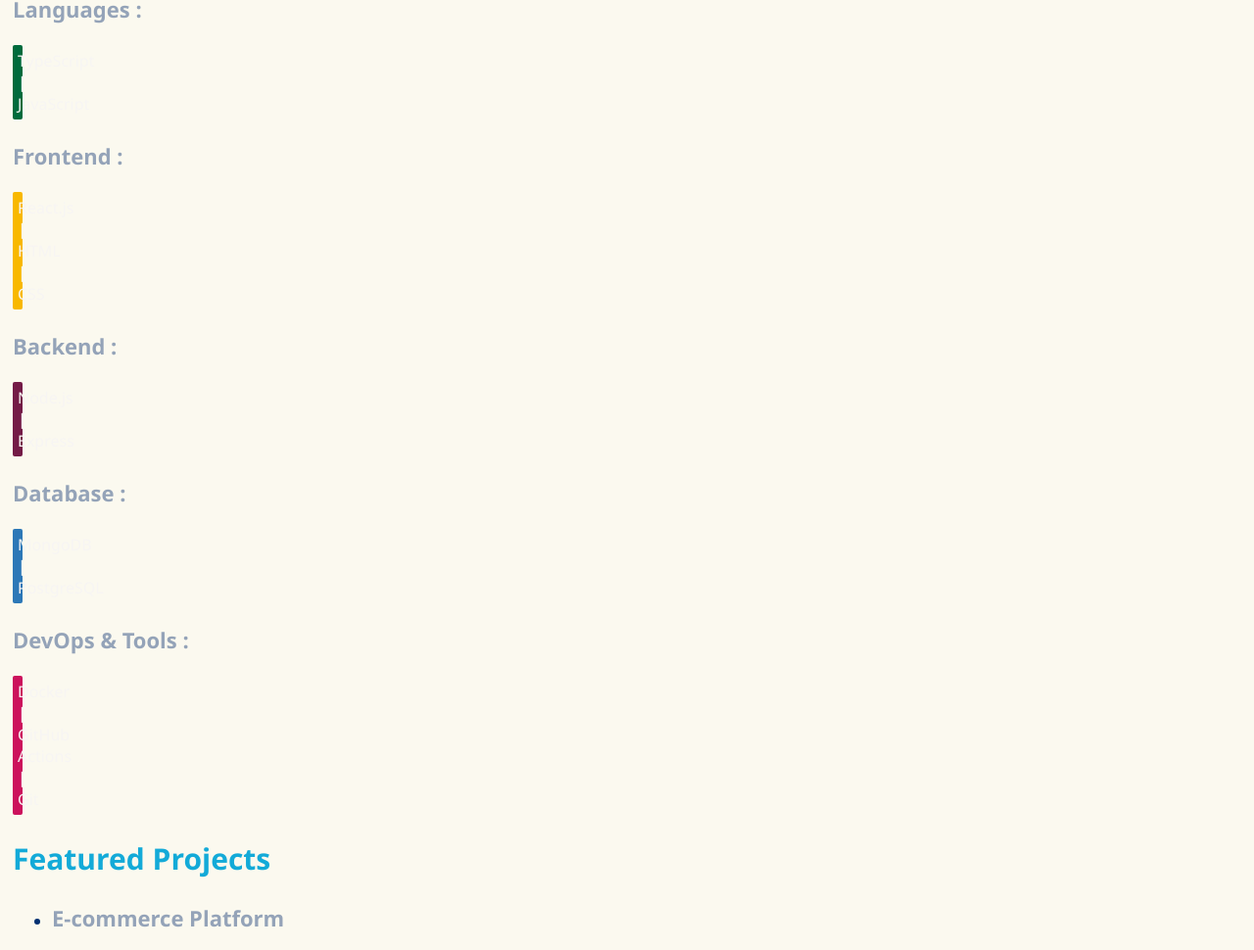
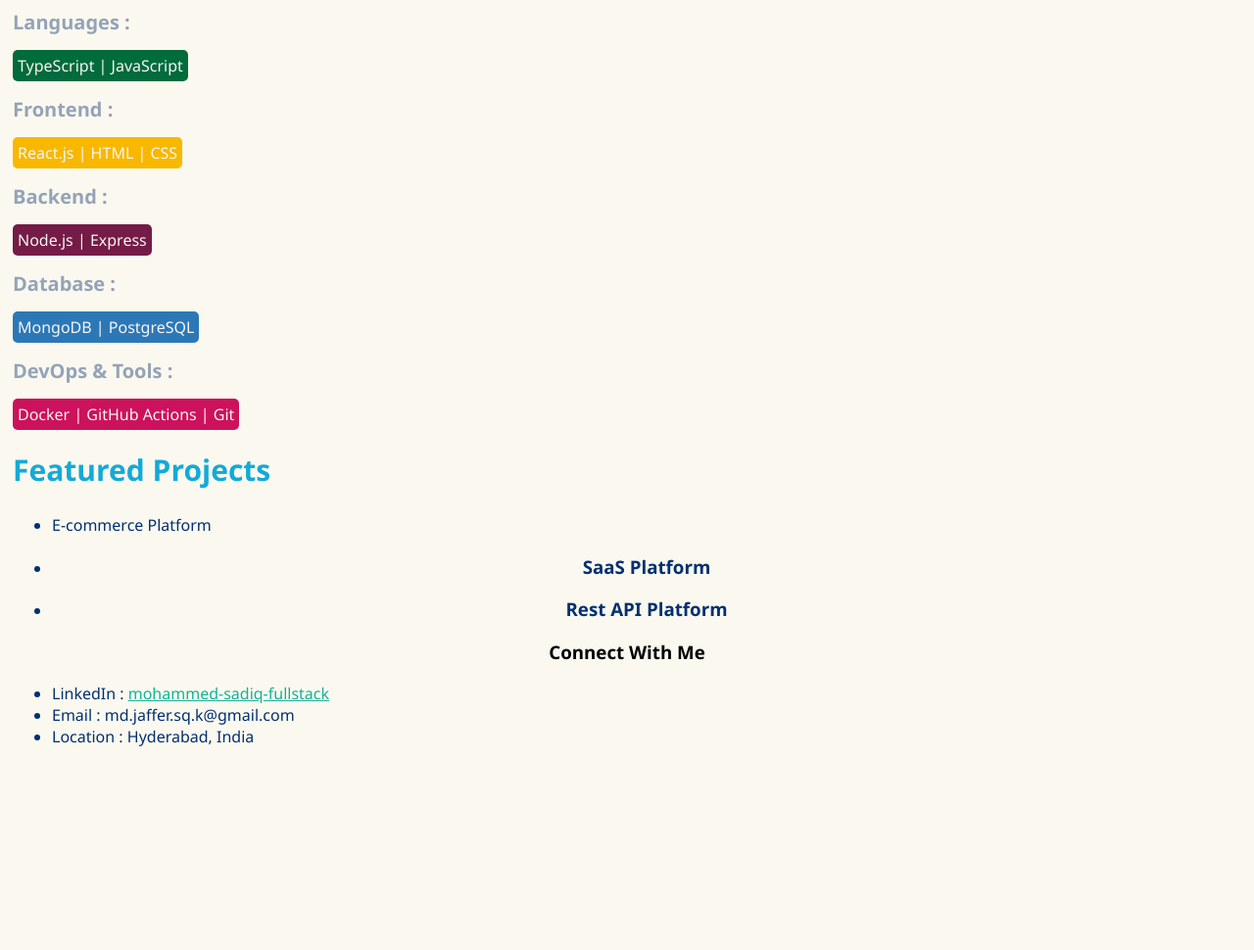
Before and after one commit to mdjsqk/SADIQ_MERN_STACK, a plain HTML site: page index.html in a window 1280 px wide. Shown: the part 465-1435 px from the top of the page at 98% size. After the commit the page ends 1244 px from the top, so only its background shows below. Drawn offline with Linux system fonts and the light colour scheme.

Commit message:
Code refactroing and classes

```diff
--- a/index.html
+++ b/index.html
@@ -1,34 +1,35 @@
-<!DOCTYPE html>
+<!doctype html>
 <html lang="en">
   <head>
-    <meta charset="UTF-8">
-    <meta name="viewport" content="width=device-width, initial-scale=1.0">
-    <link rel="stylesheet" href="stylesheet.css">
+    <meta charset="UTF-8" />
+    <meta name="viewport" content="width=device-width, initial-scale=1.0" />
+    <link rel="stylesheet" href="stylesheet.css" />
     <title>Mohammed Sadiq (Full stack developer)</title>
   </head>
   <body>
     <main></main>
     <section>
-            <h1>
-                Hi !  I'm Sadiq
-            </h1>
+      <h1>Hi ! &nbsp;I'm Sadiq</h1>
       <h2>
         Full Stack Developer | Product Engineer | System Design Enthusiast
       </h2>
-            <h3>
-                Building scalable web applications using TypeScript & MERN stack
-            </h3>
+      <h3>Building scalable web applications using TypeScript & MERN stack</h3>
     </section>
+    <hr />
     <section>
-            <h2>
-                About Me
-            </h2>
-            <ul type = "circle">
+      <h2>About Me</h2>
+      <ul type="circle">
         <li>
-                    Currently designing and building <span style="font-weight:bold"> end-to-end full stack applications</span>.
+          Currently designing and building
+          <span style="font-weight: bold">
+            end-to-end full stack applications</span
+          >.
         </li>
         <li>
-                    Strong focus on <span style="font-weight: bold;">scalability, clean architecture, and performance</span>.
+          Strong focus on
+          <span style="font-weight: bold"
+            >scalability, clean architecture, and performance</span
+          >.
         </li>
         <li>
           Passionate about building real-world products, not just demos :)
@@ -36,44 +37,39 @@
       </ul>
     </section>
     <section>
-            <h2>
-                Tech Stack
-            </h2>
-            <h3>Languages :</h3>
-            <p class = "Languages">TypeScript | JavaScript </p>
-            <h3>Frontend :</h3>
-            <p class = "Frontend">React.js | HTML | CSS</p>
-            <h3>Backend :</h3>
-            <p class = "Backend">Node.js | Express</p>
-            <h3>Database :</h3>
-            <p class ="Database">MongoDB | PostgreSQL</p>
-            <h3>DevOps & Tools :</h3>
-            <p class = "Devops">Docker | GitHub Actions | Git</p>
+      <h2>Tech Stack</h2>
+      <h3 class="techStackHeading">Languages :</h3>
+      <p class="techInfo" id="language">TypeScript | JavaScript</p>
+      <h3 class="techStackHeading">Frontend :</h3>
+      <p class="techInfo Frontend">React.js | HTML | CSS</p>
+      <h3 class="techStackHeading">Backend :</h3>
+      <p class="techInfo Backend">Node.js | Express</p>
+      <h3 class="techStackHeading">Database :</h3>
+      <p class="techInfo Database">MongoDB | PostgreSQL</p>
+      <h3 class="techStackHeading">DevOps & Tools :</h3>
+      <p class="techInfo Devops">Docker | GitHub Actions | Git</p>
     </section>
     <section>
       <h2>Featured Projects</h2>
       <ul>
         <li>
-                    <h3>E-commerce Platform</h3>
+          <span>E-commerce Platform</span>
         </li>
         <li>
           <h3>SaaS Platform</h3>
         </li>
         <li>
-                    <h3>
-                        Rest API Platform
-                    </h3>
+          <h3>Rest API Platform</h3>
         </li>
       </ul>
       <h3></h3>
     </section>
     <section>
-            <h3>
-                Connect With Me
-            </h3>
+      <h3>Connect With Me</h3>
       <ul>
         <li>
-                    LinkedIn : <a href="https://www.linkedin.com/in/mohammed-sadiq-fullstack/">
+          LinkedIn :
+          <a href="https://www.linkedin.com/in/mohammed-sadiq-fullstack/">
             mohammed-sadiq-fullstack
           </a>
         </li>
--- a/stylesheet.css
+++ b/stylesheet.css
@@ -20,8 +20,13 @@
 }
 
 h3 {
-font-size: 22px;
-color: #94a3b8;
+    text-align: center;
+}
+
+.techStackHeading {
+    font-size: 20px;
+    color: #94a3b8;
+    text-align: left;
 }
 
 p {
@@ -37,42 +42,31 @@
     color: 	#16b199;
 }
 
-.Languages {
-    background-color: #006b3c;
-    margin-right: 1320px;
+
+.techInfo{
     padding: 5px;
     color: rgb(247, 245, 243);
-    border-radius: 2px;
+    border-radius: 5px;
+    display: inline;
+}
+
+#language {
+    background-color: #006b3c;
 }
 
 .Frontend {
     background-color: #f8b800;
-    margin-right: 1320px;
-    padding: 5px;
-    color: rgb(247, 245, 243);
-    border-radius: 2px;
+
 }
 
 .Backend {
     background-color: #741b47;
-    margin-right: 1320px;
-    padding: 5px;
-    color: rgb(247, 245, 243);
-    border-radius: 2px;
 }
 
 .Database {
     background-color: #2c78b7;
-    margin-right: 1300px;
-    padding: 5px;
-    color: rgb(247, 245, 243);
-    border-radius: 2px;
 }
 
 .Devops {
     background-color: #cc125c;
-    margin-right: 1250px;
-    padding: 5px;
-    color: rgb(247, 245, 243);
-    border-radius: 2px;
 }
```
Lines whose indentation alone changed are shown as unchanged.
